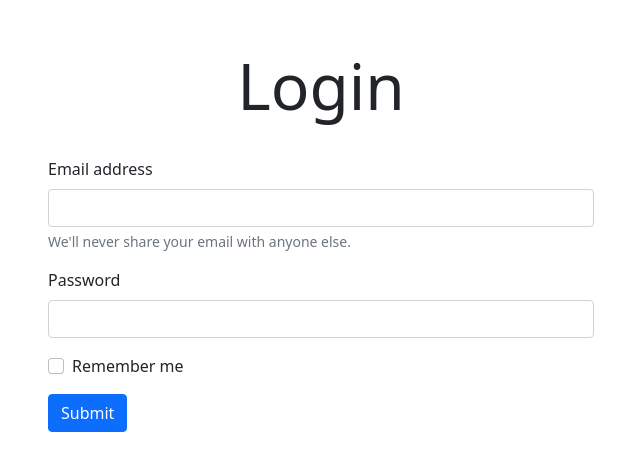
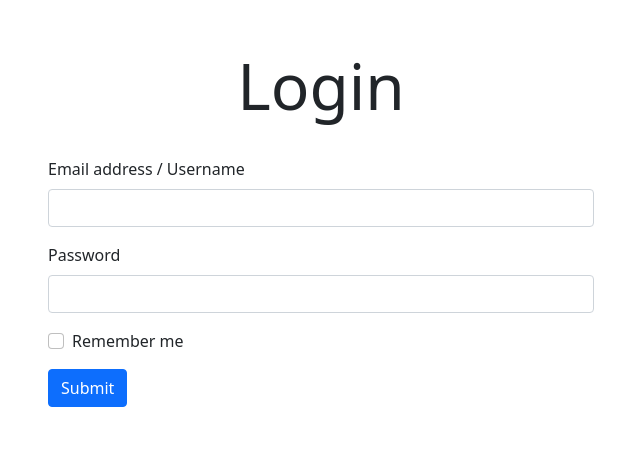
Before and after one commit to MichaelHo02/COSC2430-FullstackWebApplication, a PHP site: page /include/login.php in a window 1280 px wide. Shown: the part 54-525 px from the top of the page, without its empty margins (319-959 px from the left). Run offline with PHP 8.4, Linux system fonts and the light colour scheme.

Commit message:
Add login logic

```diff
--- a/include/login.php
+++ b/include/login.php
@@ -6,34 +6,70 @@
     <meta name="viewport" content="width=device-width, initial-scale=1.0">
     <title>Login</title>
     <link href="https://cdn.jsdelivr.net/npm/bootstrap@5.1.3/dist/css/bootstrap.min.css" rel="stylesheet" integrity="sha384-1BmE4kWBq78iYhFldvKuhfTAU6auU8tT94WrHftjDbrCEXSU1oBoqyl2QvZ6jIW3" crossorigin="anonymous">
-
+    <script src="../assets/js/login.js" defer></script>
 </head>
 <body>
     <?php
         include "./navbar.php";
     ?>
-    <div class="container mt-5 ">
+
+    <?php
+        $emailUsernameErr = '';
+        $loginPasswordErr = '';
+        if (isset($_POST['submit'])) {
+            $emailUsername = $_POST['email'];
+            $loginPassword = $_POST['password'];
+
+            $db = fopen('../accounts.db', 'r');
+            if ($db) {
+                while (($line = fgets($db)) !== false) {
+                    // Find corresponding user and thenproceed;
+                    $tempUserArray = explode(",", $line);
+                    $tempUserId = $tempUserArray[0];
+                    $tempUserUsername = $tempUserArray[3];
+                    $tempUserEmail = $tempUserArray[2];
+                    $tempUserPassword = $tempUserArray[4];
+                    if ($_POST['email'] == $tempUserEmail || $_POST['email'] == $tempUserUsername) {
+                        if ($_POST['password'] == $tempUserPassword) {
+                            setcookie('user-id-cookie', $tempUserId, time() + 7200,"/", "localhost");
+                            header('Location: ../index.php');
+                        } else {
+                            $loginPasswordErr = 'Wrong password';
+                        }
+                    } else {
+                        $emailUsernameErr = 'Invalid information!';
+                    }
+                }
+                fclose($db);
+            }
+
+
+        }
+    ?>
+    <div class="container mt-5">
         <div class="row justify-content-center">
             <h1 class="display-3 col-12 text-center">Login</h1>
-        <form class="col-lg-6 col-sm-10 mt-4" method="post" action="handle_login.php">
+            <form class="col-lg-6 col-sm-10 mt-4" method="post" action="login.php">
                 <div class="mb-3">
-                <label for="exampleInputEmail1" class="form-label">Email address</label>
-                <input name="email" type="email" class="form-control" id="exampleInputEmail1" aria-describedby="emailHelp">
-                <div id="emailHelp" class="form-text">We'll never share your email with anyone else.</div>
+                    <label for="loginEmailUsername" class="form-label">Email address / Username</label>
+                    <input name="email" type="text" class="form-control" id="loginEmailUsername" >
+                    <h4 id="loginEmailUsernameWarning" class="form-text"><?php echo $emailUsernameErr; ?></h4>
                 </div>
                 <div class="mb-3">
-                <label for="exampleInputPassword1" class="form-label">Password</label>
-                <input name="password" type="password" class="form-control" id="exampleInputPassword1">
+                    <label for="loginPassword" class="form-label">Password</label>
+                    <input name="password" type="password" class="form-control" id="loginPassword">
+                    <h4 id="loginPasswordWarning" class="form-text"><?php echo $loginPasswordErr; ?></h4>
                 </div>
                 <div class="mb-3 form-check">
-                <input type="checkbox" class="form-check-input" id="exampleCheck1">
-                <label class="form-check-label" for="exampleCheck1">Remember me</label>
+                    <input type="checkbox" class="form-check-input" id="rememberMeCheck">
+                    <label class="form-check-label" for="rememberMeCheck">Remember me</label>
                 </div>
-            <button type="submit" class="btn btn-primary">Submit</button>
+                <button name="submit" type="submit" class="btn btn-primary login-submit">Submit</button>
             </form>
         </div>
+    </div>
 
-    </div>
+
 
     <script src="https://cdn.jsdelivr.net/npm/bootstrap@5.1.3/dist/js/bootstrap.bundle.min.js" integrity="sha384-ka7Sk0Gln4gmtz2MlQnikT1wXgYsOg+OMhuP+IlRH9sENBO0LRn5q+8nbTov4+1p" crossorigin="anonymous"></script>
 
--- a/include/navbar.php
+++ b/include/navbar.php
@@ -1,6 +1,6 @@
 <header class="container">
     <nav class="navbar navbar-expand-lg navbar-light position-relative">
-        <a href="#" class="navbar-brand display-1 font-weight-bold">Instagram</a>
+        <a href="../index.php" class="navbar-brand display-1 font-weight-bold">Instagram</a>
         <div class="navbar-nav me-auto">
             <form class="">
                 <input class="form-control modal-xl" type="search" placeholder="Search" aria-label="Search">
--- a/include/user.php
+++ b/include/user.php
@@ -2,6 +2,7 @@
     include "./photo.php";
 
     class User {
+        private $id;
         private $name;
         private $email;
         private $username;
@@ -10,6 +11,7 @@
         private $photoIdList;
 
         function __construct($name, $email, $username, $password, $registeredTime) {
+            $this->id = "user_" . uniqid();
             $this->name = $name;
             $this->email = $email;
             $this->username = $username;
@@ -39,6 +41,9 @@
             array_push($this->photoIdList, $photoId);
         }
 
+        function getId() {
+            return $this->id;
+        }
         function getName() {
             return $this->name;
         }
--- a/index.php
+++ b/index.php
@@ -18,6 +18,7 @@
         <div class="container mt-1">
             <div class="row justify-content-center">
                 <?php
+                // echo $_COOKIE['user-id-cookie'];
                 include "./include/row.php";
                 include "./include/row.php";
                 include "./include/row.php";
```
Also changed, not shown: include/handle_login.php (deleted, +0 -7 lines), accounts.db. Lines whose indentation alone changed are shown as unchanged.
